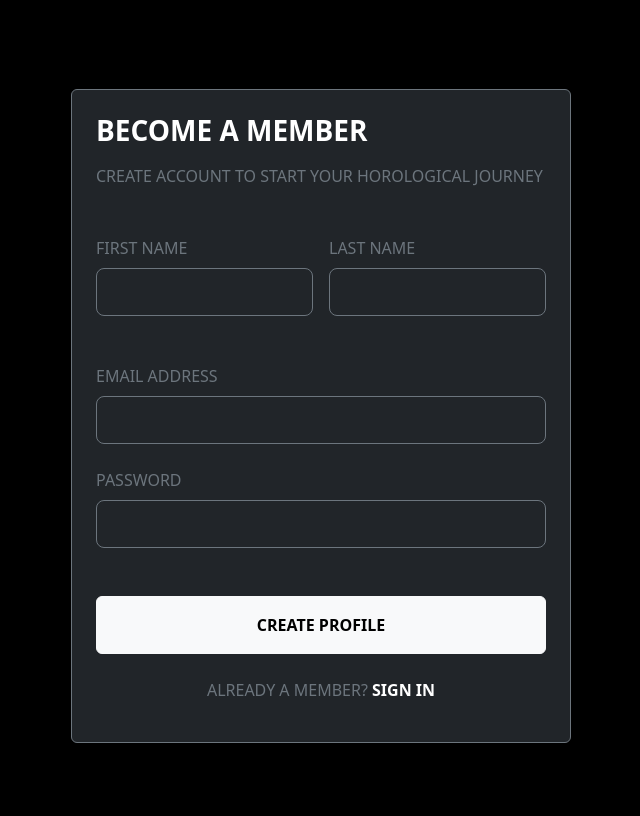
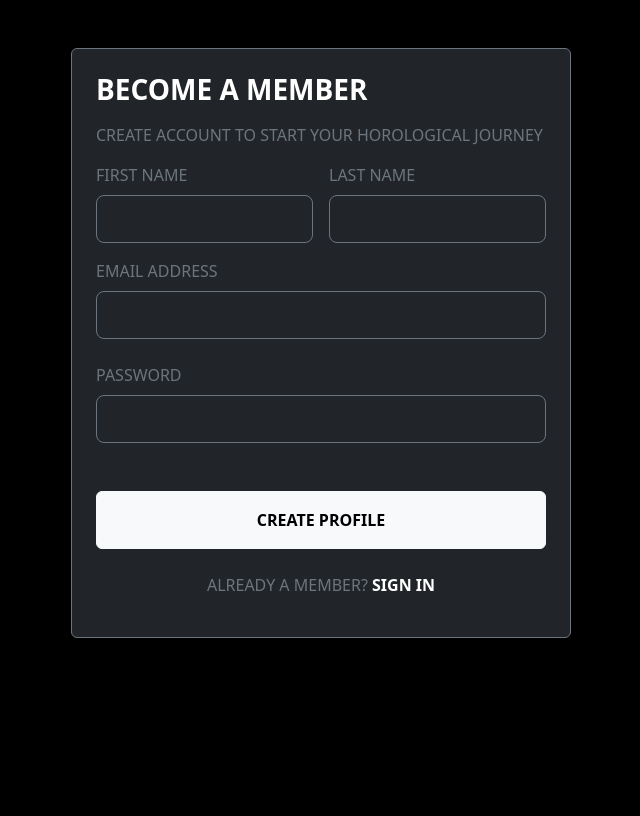
Before and after one commit to daleesl/Horologe, a PHP site: page /register.php in a window 1280 px wide. Shown: the part 89-905 px from the top of the page, without its empty margins (319-959 px from the left). After the commit the page ends 727 px from the top, so only its background shows below. Run offline with PHP 8.4, Linux system fonts and the light colour scheme.

Commit message:
fixed the paddings

```diff
--- a/auth/register.php
+++ b/auth/register.php
@@ -22,13 +22,13 @@
         </div>
 </nav>
 
-    <div class="d-flex align-items-center justify-content-center min-vh-100 mt-3 py-5 py-lg-0 px-3 px-sm-0">
+    <div class="d-flex align-items-center justify-content-center py-5 px-3 px-sm-0">
         <div class="w-100" style="max-width: 500px;">
             <form class="border rounded border-secondary bg-dark p-3 p-sm-4">
                 <h1 class="fs-3 fs-sm-2 fw-bold text-white mb-3 text-uppercase">Become a Member</h1>
-                <p class="fs-6 text-secondary text-uppercase mb-5">Create account to start your horological journey</p>
+                <p class="fs-6 text-secondary text-uppercase mb-3">Create account to start your horological journey</p>
 
-                <div class="row g-3 mb-4 mb-sm-5">
+                <div class="row g-3 mb-4 mb-md-3">
                     <div class="col-md-6 col-12">
                         <label for="firstName" class="form-label fs-6 text-secondary text-uppercase">First Name</label>
                         <input type="text" class="form-control form-control-lg bg-dark border-secondary text-white" id="firstName" placeholder="" required>
@@ -47,7 +47,7 @@
 
                 <button type="submit" class="btn btn-light w-100 fw-bold py-2 py-sm-3 text-uppercase mb-3 mb-sm-4">Create Profile</button>
 
-                <p class="text-center fs-6 text-secondary text-uppercase">Already a member? <a href="login.html" class="text-white text-decoration-none fw-bold">Sign In</a></p>
+                <p class="text-center fs-6 text-secondary text-uppercase">Already a member? <a href="sign-in.php" class="text-white text-decoration-none fw-bold">Sign In</a></p>
             </form>
         </div>
     </div>
--- a/auth/sign-in.php
+++ b/auth/sign-in.php
@@ -22,11 +22,11 @@
         </div>
     </nav>
 
-    <div class="d-flex align-items-center justify-content-center min-vh-100 py-5 py-lg-0 px-3 px-sm-0">
+    <div class="d-flex align-items-center justify-content-center py-5 px-3 px-sm-0">
         <div class="w-100" style="max-width: 500px;">
             <form class="border rounded border-secondary bg-dark p-3 p-sm-4">
                 <h1 class="fs-3 fs-sm-2 fw-bold text-white mb-3 text-uppercase">Sign In</h1>
-                <p class="fs-6 text-secondary text-uppercase mb-5">Enter your credentials to access your account</p>
+                <p class="fs-6 text-secondary text-uppercase mb-4">Enter your credentials to access your account</p>
 
                 <label for="email" class="form-label fs-6 text-secondary text-uppercase">Email Address</label>
                 <input type="email" class="form-control form-control-lg bg-dark border-secondary text-white mb-3 mb-sm-4" id="email" placeholder="sample@account@gmail.com" required>
@@ -40,7 +40,7 @@
                     <span class="text-secondary fs-6 text-uppercase">Or</span>
                 </div>
 
-                <p class="text-center fs-6 text-secondary text-uppercase">Don't have an account? <a href="register.html" class="text-white text-decoration-none fw-bold">Become a Member</a></p>
+                <p class="text-center fs-6 text-secondary text-uppercase">Don't have an account? <a href="register.php" class="text-white text-decoration-none fw-bold">Become a Member</a></p>
             </form>
         </div>
     </div>
```
